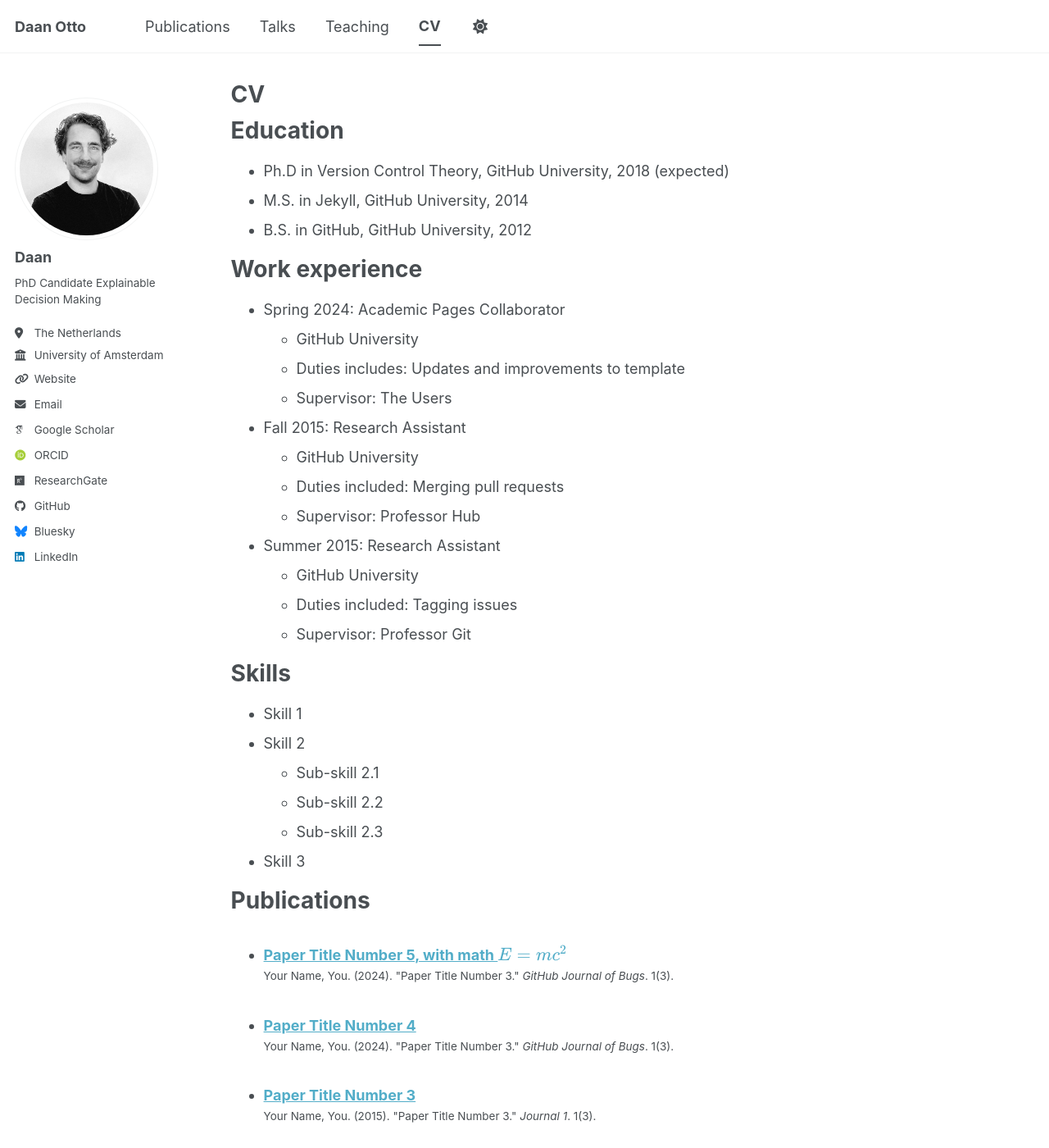
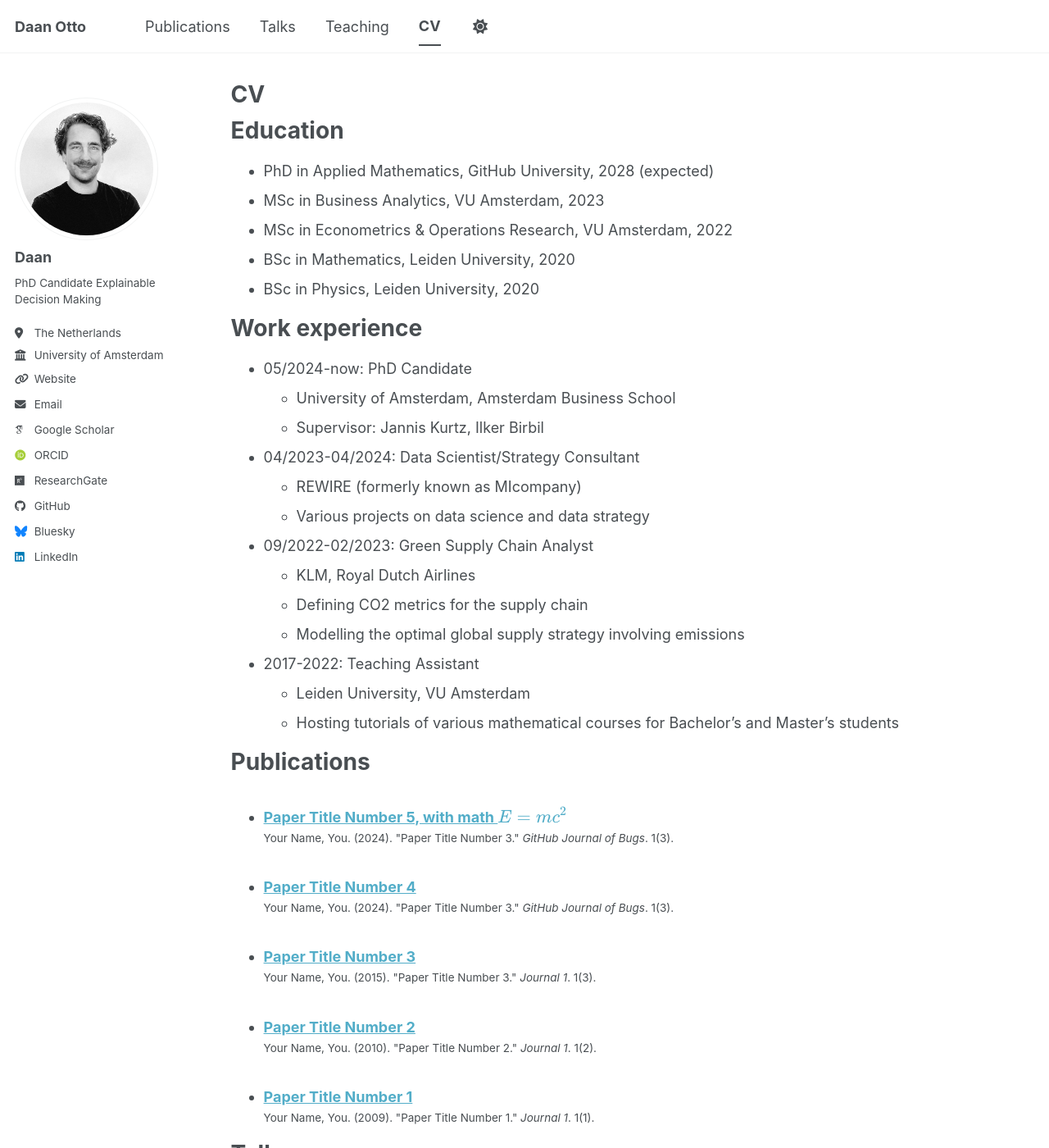
Before and after one commit to daanotto/daanotto.github.io, a Jekyll site: the page built from _pages/cv.md, in a window 1280 px wide and 1400 px high. Shown: the whole window at 82% size. Built offline with Jekyll 4.4.1, drawn with Linux system fonts in a browser that asks for light colours; some web fonts are replaced; a script bundle is joined from its source files by our own code; library files that are not in the unit come from our copies; some of the changed text lies outside the part shown.

Commit message:
Revise CV with updated education and work experience
Updated education and work experience sections with new degrees and roles.

```diff
--- a/_pages/cv.md
+++ b/_pages/cv.md
@@ -11,35 +11,30 @@ redirect_from:
 
 Education
 ======
-* Ph.D in Version Control Theory, GitHub University, 2018 (expected)
-* M.S. in Jekyll, GitHub University, 2014
-* B.S. in GitHub, GitHub University, 2012
+* PhD in Applied Mathematics, GitHub University, 2028 (expected)
+* MSc in Business Analytics, VU Amsterdam, 2023
+* MSc in Econometrics & Operations Research, VU Amsterdam, 2022
+* BSc in Mathematics, Leiden University, 2020
+* BSc in Physics, Leiden University, 2020
 
 Work experience
 ======
-* Spring 2024: Academic Pages Collaborator
-  * GitHub University
-  * Duties includes: Updates and improvements to template
-  * Supervisor: The Users
+* 05/2024-now: PhD Candidate
+  * University of Amsterdam, Amsterdam Business School
+  * Supervisor: Jannis Kurtz, Ilker Birbil
 
-* Fall 2015: Research Assistant
-  * GitHub University
-  * Duties included: Merging pull requests
-  * Supervisor: Professor Hub
+* 04/2023-04/2024: Data Scientist/Strategy Consultant
+  * REWIRE (formerly known as MIcompany)
+  * Various projects on data science and data strategy
 
-* Summer 2015: Research Assistant
-  * GitHub University
-  * Duties included: Tagging issues
-  * Supervisor: Professor Git
+* 09/2022-02/2023: Green Supply Chain Analyst
+  * KLM, Royal Dutch Airlines
+  * Defining CO2 metrics for the supply chain
+  * Modelling the optimal global supply strategy involving emissions
 
-Skills
-======
-* Skill 1
-* Skill 2
-  * Sub-skill 2.1
-  * Sub-skill 2.2
-  * Sub-skill 2.3
-* Skill 3
+* 2017-2022: Teaching Assistant
+  * Leiden University, VU Amsterdam
+  * Hosting tutorials of various mathematical courses for Bachelor's and Master's students
 
 Publications
 ======
@@ -58,7 +53,3 @@ Teaching
   <ul>{% for post in site.teaching reversed %}
     {% include archive-single-cv.html %}
   {% endfor %}</ul>
-
-Service and leadership
-======
-* Currently signed in to 43 different slack teams
```
